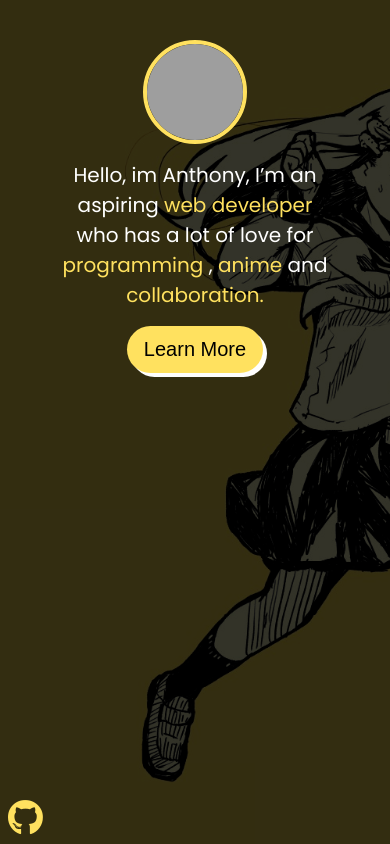
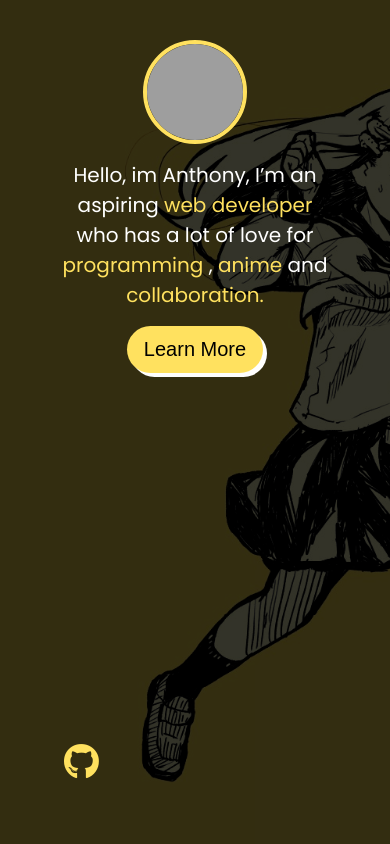
Before and after one commit to wwwwLulu/Portfolio, a website: page index.html in a window 390 px wide. Drawn offline with Linux system fonts and the light colour scheme; grey boxes are pictures that could not be loaded.

Commit message:
Github logo, shows on mobile front

```diff
--- a/sass/partials/_header.scss
+++ b/sass/partials/_header.scss
@@ -81,8 +81,8 @@
     &__github {
         position: absolute;
         font-size: 4.5rem;
-        bottom: 1rem;
-        left: 1rem;
+        bottom: 2rem;
+        left: 2rem;
         transition: all 1s;
 
         &:hover {
@@ -102,3 +102,12 @@
         }
     }
 }
+
+@media(max-width: 850px) {
+    .about {
+        &__github {
+            left: 8rem;
+            bottom: 8rem;
+        }
+    }
+}
```
Also changed, not shown: css/style.css.
